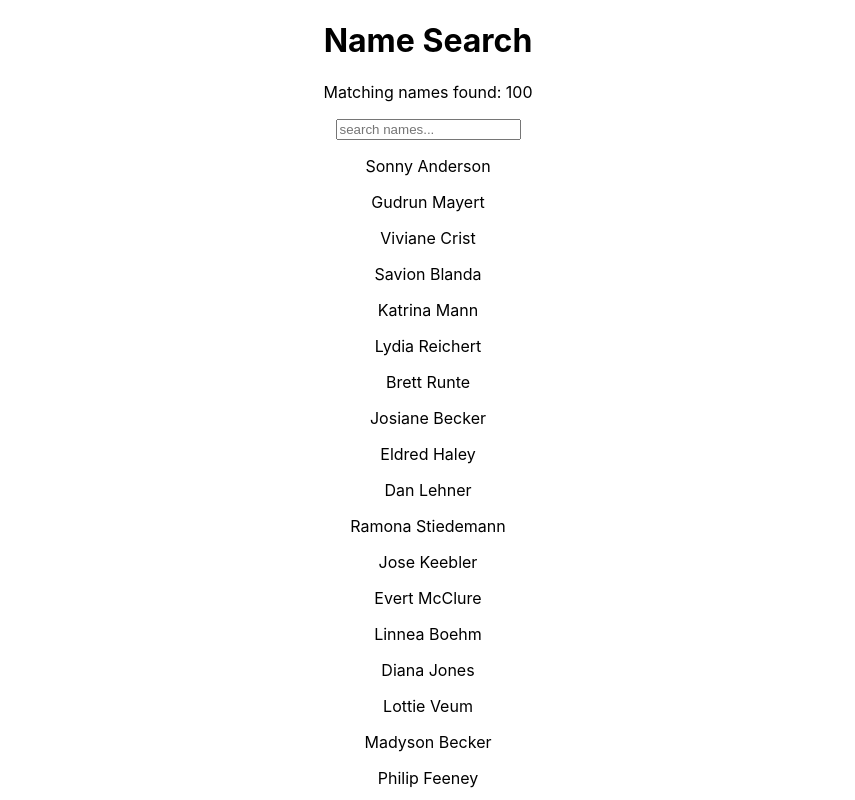
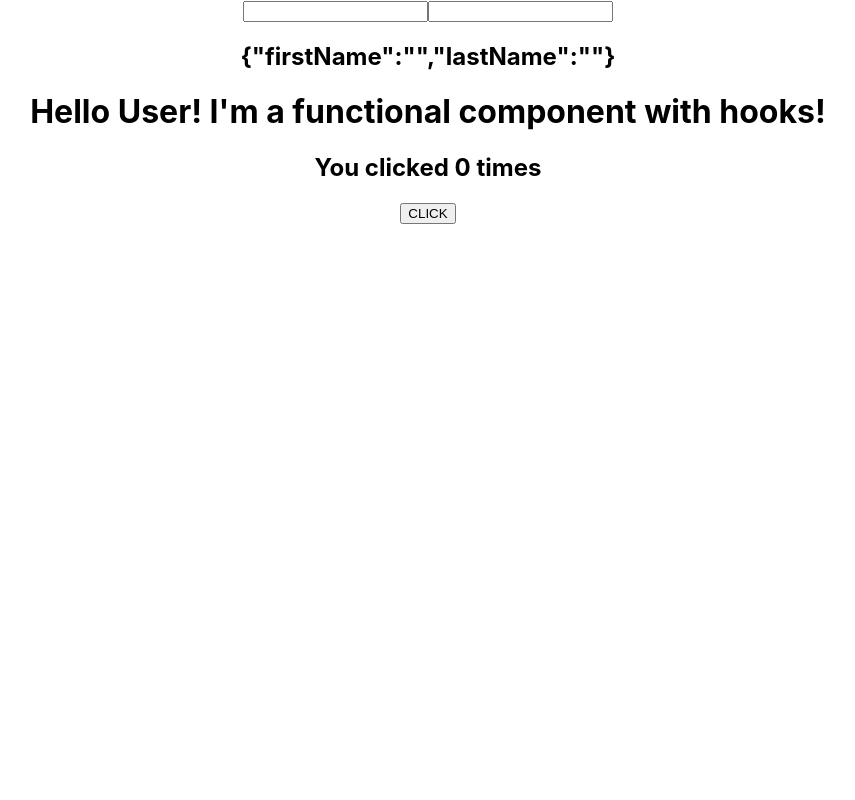
Before and after one commit to AnnieNeilson/gitpod-react, a React (Create React App) app in the folder my-app/: page / in a window 1280 px wide. Shown: the top 800 px of the page, without its empty margins (212-1067 px from the left). Built offline with nearby package versions, Linux system fonts and the light colour scheme.

Commit message:
Introduction to hooks, using useState with objects and arrays, completed

```diff
--- a/my-app/src/App.js
+++ b/my-app/src/App.js
@@ -16,15 +16,19 @@ import LifeCyclesCWU from './components/LifeCyclesCWU';
 import ControlledForm from './components/ControlledForm';
 import UncontrolledForm from './components/UncontrolledForm';
 import SearchBar from './components/SearchBar';
+import ControlledFormHooks from './components/ControlledFormHooks';
+import UseStateWithArrays from './components/UseStateWithArrays';
+import UseStateWithObjects from './components/UseStateWithObjects';
+import HooksCounter from './components/HooksCounter';
 
 
 function App() {
   return (
     <div className="App">
-        {/* <FunctionalGreeting />
-        {/* <FunctionalGreetingWithProps greeting="nice to meet you!" name="Bethany" age="27" />
-        <StatefulGreeting greeting="I'm a stateful class component" name="Bethany" />
-        <EventsFunctional />
+        {/* <FunctionalGreeting /> */}
+        {/* <FunctionalGreetingWithProps greeting="nice to meet you!" name="Bethany" age="27" /> */}
+        {/* <StatefulGreeting greeting="I'm a stateful class component" name="Bethany" /> */}
+        {/* <EventsFunctional />
         <EventsClass />
         <ConditionalRenderingClass />
         <ConditionalRenderingFunctional connected={true} />
@@ -36,7 +40,11 @@ function App() {
         {/* <LifeCyclesCWU /> */}
         {/* <ControlledForm /> */}
         {/* <UncontrolledForm /> */}
-        <SearchBar />
+        {/* <SearchBar /> */}
+        {/* <ControlledFormHooks /> */}
+        {/* <UseStateWithArrays /> */}
+        <UseStateWithObjects />
+        <HooksCounter name="User" />
     </div>
   );
 }
--- /dev/null
+++ b/my-app/src/components/ControlledFormHooks.js
@@ -0,0 +1,49 @@
+import React, {useState} from 'react'
+
+function ControlledFormHooks() {
+    const [name, setName] = useState('');
+    const [category, setCategory] = useState('website');
+    const [comments, setComments] = useState('');
+    const handleSubmit = (e) => {
+        e.preventDefault();
+        console.log(name, category, comments)
+    }
+
+    return (
+        <div>
+          <h2>Please fill out the form below:</h2>
+          <form onSubmit={handleSubmit}>
+            <div>
+              <label htmlFor="id-name">Your Name:</label>
+              <input
+              value={name}
+              id="id-name"
+              name="name"
+              onChange={(e) => setName(e.target.value)}
+              type="text" />
+              </div>
+              <div>
+              <label htmlFor="id-category">Query Category:</label>
+              <select
+              id="id-category"
+              name="category"
+              value={category}
+              onChange={(e) => setCategory(e.target.value)}>
+                <option value="website">Website issue</option>
+                <option value="order">Order issue</option>
+                <option value="general">General inquiry</option>
+
+              </select>
+              </div>
+              <div>
+              <label htmlFor="id-comments">Comments:</label>
+              <textarea id="id-comments" name="comments" value={comments} onChange={(e) => setComments(e.target.value)}/>
+              </div>
+              <input type="submit" value="Submit" />
+          </form>
+
+        </div>
+      )
+}
+
+export default ControlledFormHooks
--- /dev/null
+++ b/my-app/src/components/HooksCounter.js
@@ -0,0 +1,26 @@
+import React, {useState} from 'react'
+
+function HooksCounter(props) {
+    // count: a new state property
+    // setCount: a method to update count
+    // useState(0): initialize count to 0
+    const [count, setCount] = useState(0);
+
+  return (
+    <div className="greeting">
+        <h1>
+            Hello {props.name}!
+            I'm a functional component with hooks!
+        </h1>
+        <h2>
+            You clicked {count} times
+        </h2>
+        <button onClick={ () => setCount(count => count + 1)}>
+            CLICK
+        </button>
+
+    </div>
+  )
+}
+
+export default HooksCounter
--- a/my-app/src/components/SearchBar.js
+++ b/my-app/src/components/SearchBar.js
@@ -29,8 +29,7 @@ export class SearchBar extends Component {
         <form>
         <input type="text" placeholder='search names...'
         onChange={ (event) => this.handleChange(event)}
-        name="search"
-        value={this.state.search}></input>
+        ></input>
         </form>
         <div style={{margin: 'auto'}}>
             {this.state.names.map(name => {
--- /dev/null
+++ b/my-app/src/components/UseStateWithArrays.js
@@ -0,0 +1,25 @@
+import React, {useState} from 'react'
+
+function UseStateWithArrays() {
+  const [nums, setNums] = useState([1,2,3]);
+    const addNums = () => {
+        setNums([...nums, nums.length + 1]);
+    }
+    const minusNums = () => {
+        setNums(nums.filter(num => {
+            return num !== nums.length
+        }))
+
+    }
+    return (
+        <div>
+            <button onClick={addNums}>Add Item</button>
+            <button onClick={minusNums}>Remove Item</button>
+            <ul>
+                {nums.map(num => <li key={num}>{num}</li>)}
+            </ul>
+        </div>
+  )
+}
+
+export default UseStateWithArrays
--- /dev/null
+++ b/my-app/src/components/UseStateWithObjects.js
@@ -0,0 +1,32 @@
+import React, {useState} from 'react'
+
+function UseStateWithObjects() {
+    const [name, setName] = useState({firstName: "", lastName: ""});
+
+  return (
+    <div>
+        <form>
+            <input
+                type="text"
+                value={name.firstName}
+                onChange={e => setName({
+                    ...name,
+                    firstName: e.target.value,
+
+                })}
+            />
+            <input
+                type="text"
+                value={name.lastName}
+                onChange={e => setName({
+                    ...name,
+                    lastName: e.target.value
+                })}
+            />
+            <h2>{JSON.stringify(name)}</h2>
+        </form>
+    </div>
+  )
+}
+
+export default UseStateWithObjects
```
